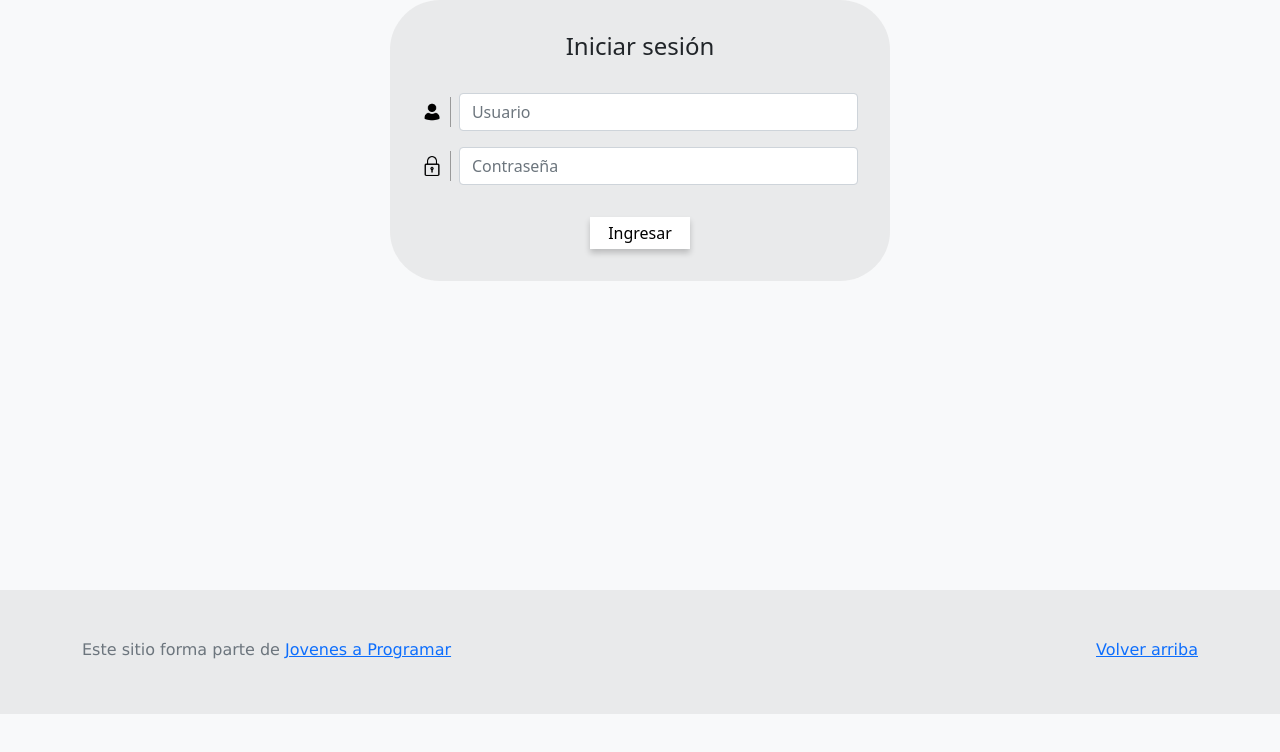
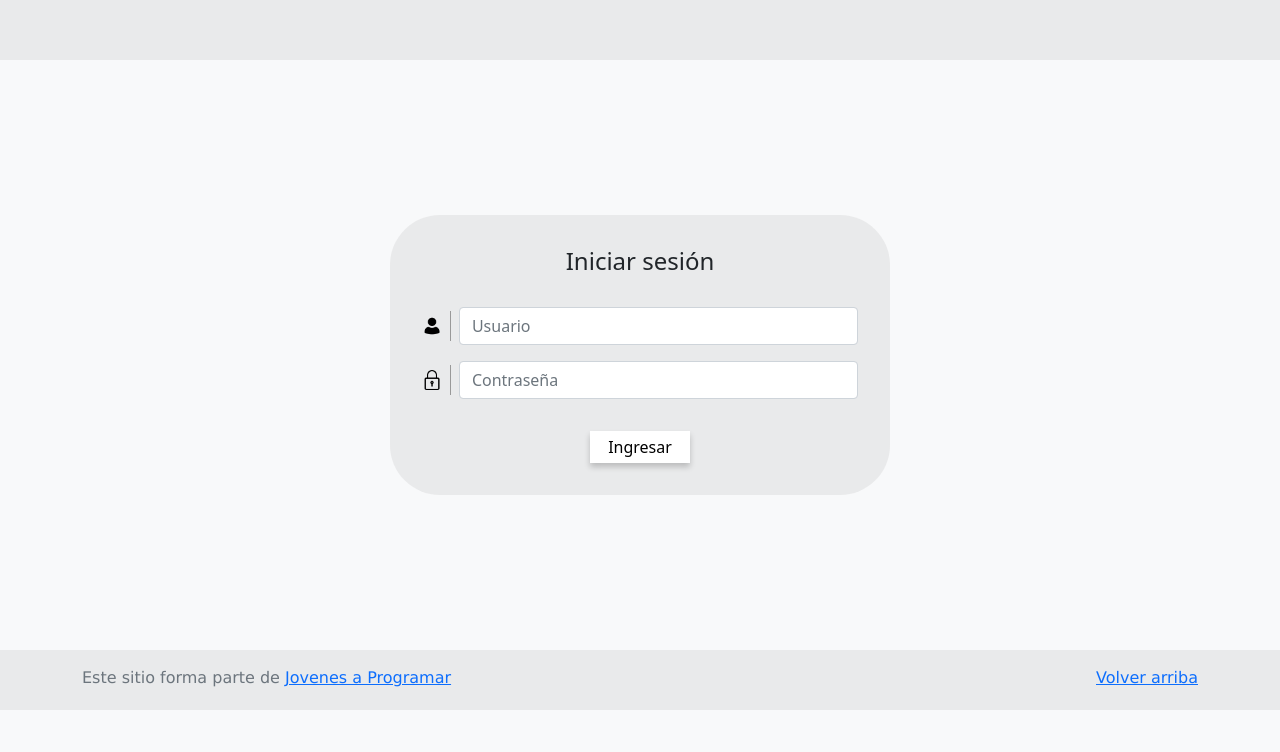
Before and after one commit to emanueldeabreu/proyectoJaP, a plain HTML site: page login.html in a window 1280 px wide. Drawn offline with Linux system fonts and the light colour scheme.

Commit message:
Arreglo de detalles en login y products

```diff
--- a/css/styles.css
+++ b/css/styles.css
@@ -189,17 +189,29 @@ a.custom-card:hover {
   color: orange;
 }
 
-header{
-  background-color: rgba(200, 200, 200, 0.300);
+
+
+body{
+  display: flex;
+  flex-direction: column;
 }
 
-main {
+header{
+  min-height: 60px;
+  background-color: rgba(200, 200, 200, 0.300);
+  padding: 1rem;
+}
+
+main.login {
+  flex: 1;
+  display: flex;
   justify-content: center;
   align-items: center;
 }
 
 footer{
   background-color: rgba(200, 200, 200, 0.300);
+  padding: 1rem;
 }
 
 .container-logo{
@@ -292,7 +304,8 @@ footer{
 .detalles {
   display: flex;
   flex-direction: column;
-  justify-content: space-between;
+  justify-content: center;
+  align-items: center;
   background: #fff;
   border-radius: 12px;
   min-width: 120px;
@@ -302,11 +315,13 @@ footer{
 }
 
 .detalles .precio {
+  width: 100%;
   padding: 10px;
 }
 
 
 .detalles .separador {
+  width: 100%;
   height: 1px;
   background: #0b0b0b;
   margin: 0;
@@ -314,6 +329,7 @@ footer{
 
 
 .detalles .vendidos {
+  width: 100%;
   padding: 10px;
   font-size: 0.9rem;
   color: #555;
```
